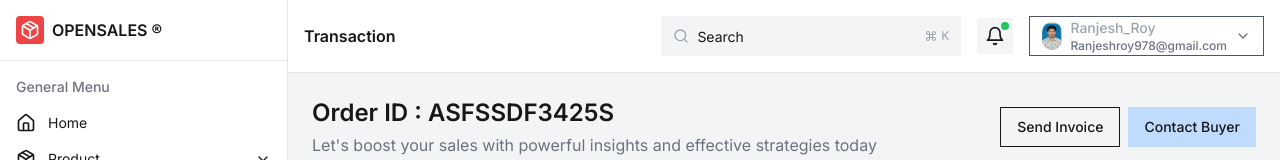
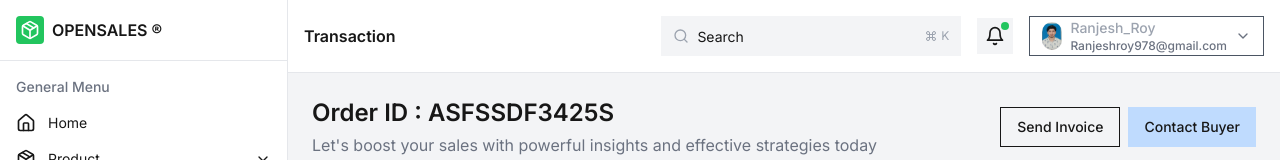
Before and after one commit to Ranjesh9525/order.managment, a Next.js app: page / in a window 1280 px wide. Shown: the top 160 px of the page. Built offline with nearby package versions, Linux system fonts and the light colour scheme.

Commit message:
Update sidebar.tsx

```diff
--- a/components/sidebar.tsx
+++ b/components/sidebar.tsx
@@ -62,7 +62,7 @@ export function Sidebar() {
       `}>
         <div className="p-4 border-b">
           <div className="flex items-center gap-2">
-            <div className="bg-red-500 text-white p-1 rounded">
+            <div className="bg-green-500 text-white p-1 rounded">
               <Package size={20} />
             </div>
             <span className="font-semibold">OPENSALES ®</span>
```
